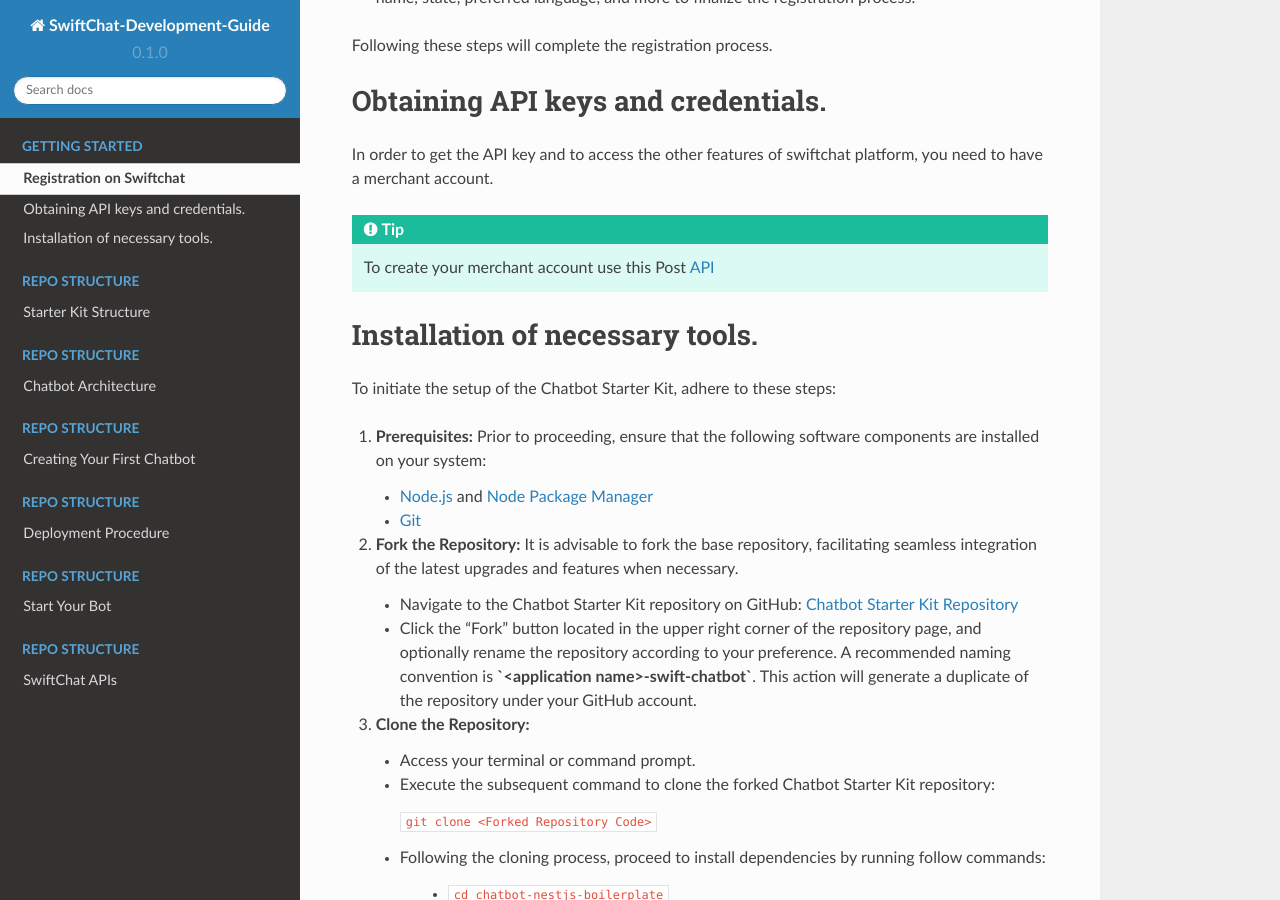
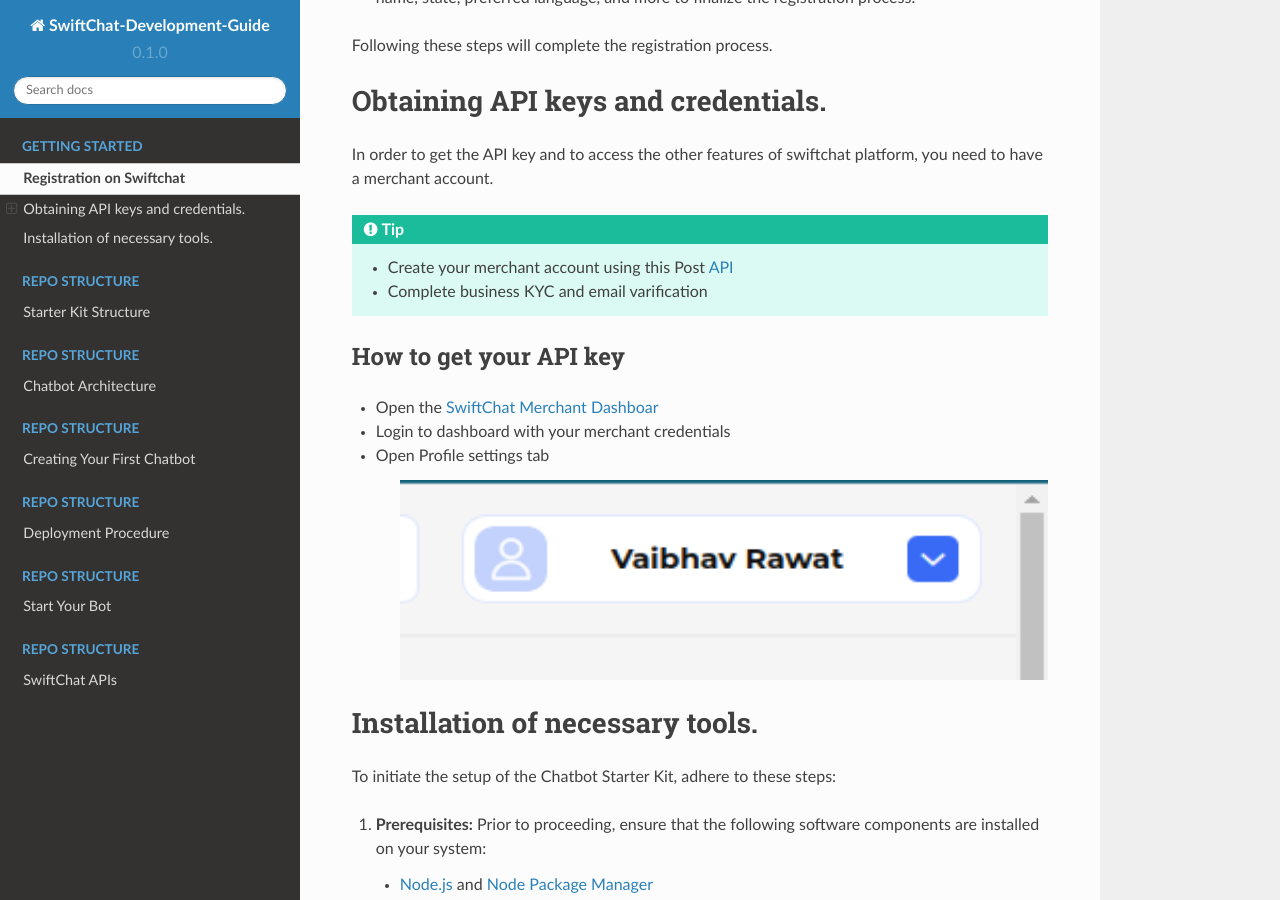
Before and after one commit to Priyanka-sharma181/Chatbot-Development-Guide, a Sphinx documentation site: the page built from docs/source/installation.rst, in a window 1280 px wide and 900 px high, scrolled down 1414 px. Built offline with Sphinx 7.4.7 and the Read the Docs theme 2.0.0, drawn with Linux system fonts in a browser that asks for light colours.

Commit message:
updating TOC

```diff
--- a/docs/source/installation.rst
+++ b/docs/source/installation.rst
@@ -30,7 +30,22 @@
 In order to get the API key and to access the other features of swiftchat platform, you need to have a merchant account.
 
 .. tip::
-   To create your merchant account use this Post `API <https://documenter.getpostman.com/view/20587790/UyrGCuhH#57d73550-1c15-41a5-ac7e-0ba20b60b3e4>`_
+
+   - Create your merchant account using this Post `API <https://documenter.getpostman.com/view/20587790/UyrGCuhH#57d73550-1c15-41a5-ac7e-0ba20b60b3e4>`_
+   - Complete business KYC and email varification
+
+How to get your API key
+~~~~~~~~~~~~~~~~~~
+
+- Open the `SwiftChat Merchant Dashboar <https://dashboard.swiftchat.ai/>`_
+- Login to dashboard with your merchant credentials
+- Open Profile settings tab
+
+   .. image:: ../images/installation_images/profile_settings.png
+      :alt: login page
+      :width: 2500
+      :height: 200
+      :align: center
 
 
 Installation of necessary tools.
```
Also changed, not shown: docs/images/installation_images/profile_settings.png (added).
